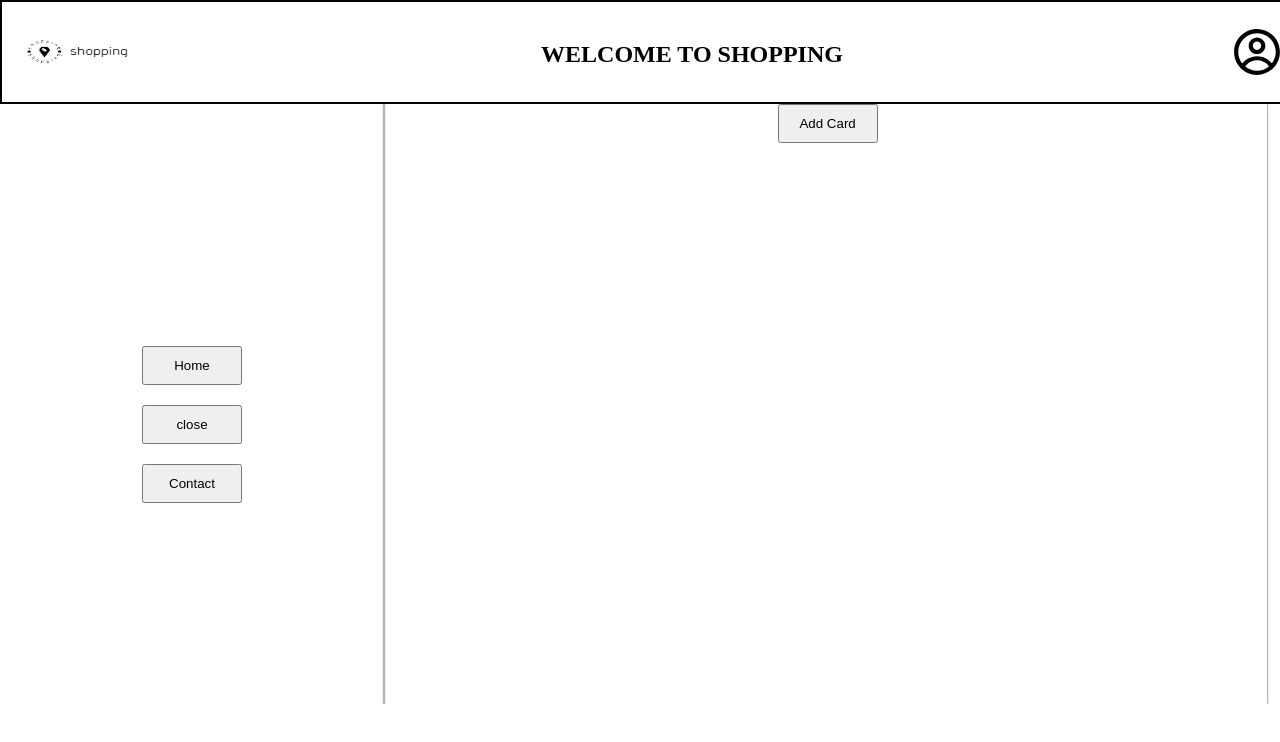
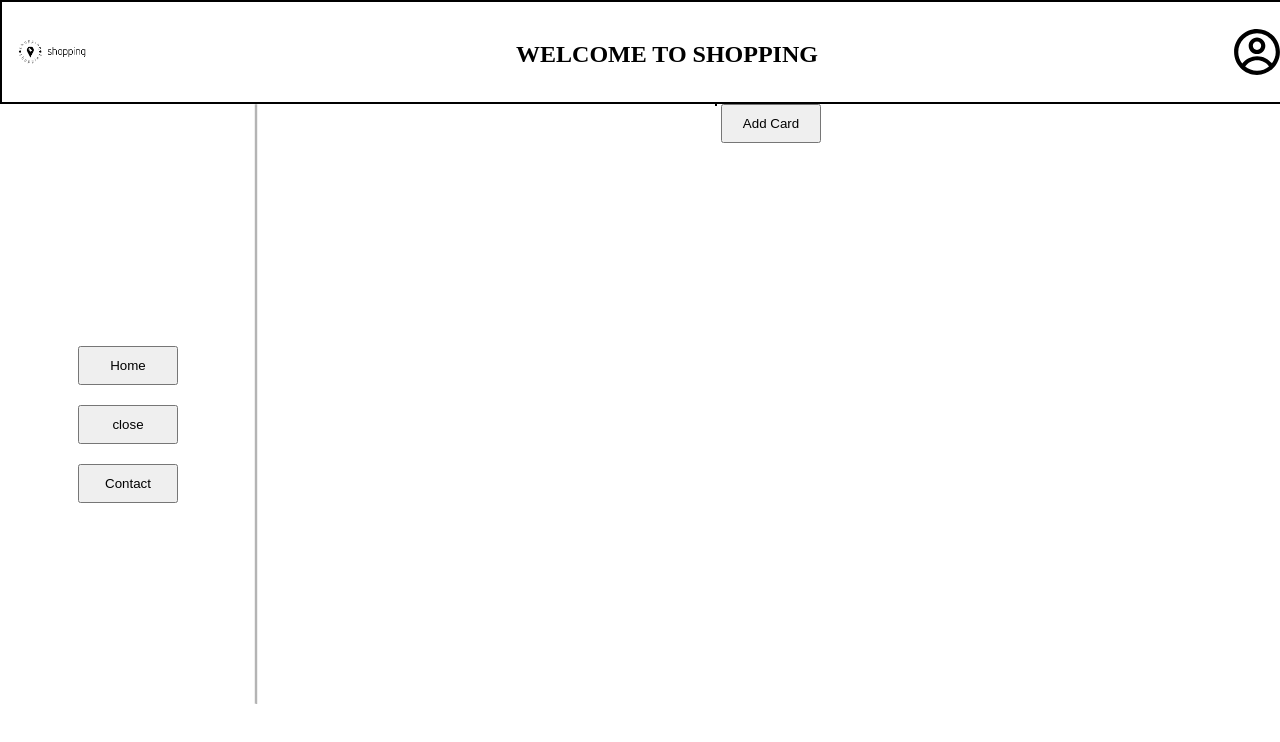
Before and after one commit to TANNE123/class-tasks-every-day, a React (Vite) app: page / in a window 1280 px wide. Shown: the top 742 px of the page. Built offline with nearby package versions, Linux system fonts and the light colour scheme.

Commit message:
update task table

```diff
--- a/src/App.jsx
+++ b/src/App.jsx
@@ -1,13 +1,12 @@
-import TableComponent from "./veryday-class-tasks/tables"
-
-
+import FormComponent from "./from-task/update-from"
 
 const App=()=>{
   return(
     <>
-   <TableComponent/>
+
+    <FormComponent/>
     </>
   )
 }
 
- export default App
+export default App
--- /dev/null
+++ b/src/from-task/formcomponent.jsx
@@ -0,0 +1,26 @@
+const Form = ({valueName,ValueRole,setName,setRole,handleSubmit}) => {
+    return (
+        <>
+            <div>
+                <div>
+                    <h2>Form Fill the Details</h2>
+                    <form onSubmit={handleSubmit}>
+                        <label>User Name:</label>
+                        <br />
+                        <input type="text" value={valueName} onChange={(e)=>setName(e.target.value)} />
+                        <br />
+                        <br />
+                        <label >Role:</label>
+                        <br />
+                        <input type="text" value={ValueRole}  onChange={(e)=>setRole(e.target.value)} />
+                        <br />
+                        <br />
+                        <button type="submit">Submit</button>
+                    </form>
+                </div>
+            </div>
+        </>
+    );
+}
+
+export default Form;
--- /dev/null
+++ b/src/from-task/helper.js
@@ -0,0 +1,9 @@
+export const Items = () => {
+    const AllObj = [];
+    for (let i = 1; i <= 20; i++) {
+      const Obj = { id: i, name: "raju", role: "Python Developer" };
+      AllObj.push(Obj);
+    }
+    return AllObj;
+  };
+  Items();
--- /dev/null
+++ b/src/from-task/style.modules.css
@@ -0,0 +1,71 @@
+body {
+  padding: 0;
+  margin: 0;
+  overflow-x: hidden;
+}
+.header {
+  width: 100%;
+  height: 100px;
+  border: 2px solid;
+  display: flex;
+  flex-wrap: wrap;
+  justify-content: space-between;
+  align-items: center;
+}
+
+.bodyPart {
+  width: 100%;
+  height: 600px;
+  display: flex;
+  flex-wrap: wrap;
+  overflow: hidden;
+}
+.body-left {
+  width: 20%;
+  height: 600px;
+  /* border: 1px solid red; */
+  display: flex;
+  flex-wrap: wrap;
+  flex-direction: column;
+  justify-content: center;
+  align-items: center;
+  gap: 20px;
+  padding: 20px 0px;
+  box-shadow: 0 0 2px 0.1px;
+}
+.body-right {
+  width: 80%;
+  height: 600px;
+  /* border: 1px solid rgb(48, 150, 4); */
+  box-shadow: 0 0 2px 0.1px;
+  overflow-y: scroll;
+  display: flex;
+  justify-content: center;
+
+}
+td ,th{
+  border: 1px solid;
+  width: 200px;
+  text-align: center;
+}
+table{
+  border: 1px solid;
+}
+button {
+  padding: 10px;
+  width: 100px;
+}
+img {
+  width: 100px;
+  height: 100px;
+}
+.icon {
+  font-size: 50px;
+}
+.logo-black {
+  width: 150px;
+  height: 100px;
+}
+.btn {
+  float: right;
+}
--- /dev/null
+++ b/src/from-task/table-omponent.jsx
@@ -0,0 +1,42 @@
+import React from "react";
+
+const FormValidationComponent = ({ removeHandler, details,Update }) => {
+  return (
+    <>
+    {
+      details.length>0 &&(
+          <>
+          <tr>
+          <th>Name</th>
+          <th>Role</th>
+          <th>Remove</th>
+          <th>Update</th>
+
+          </tr>
+          </>
+        )
+
+    }
+      {details.map((EachEmploy,index) => {
+        const { id, name, role } = EachEmploy;
+
+        return (
+          <React.Fragment key={index}>
+            <tr>
+              <td>{name}</td>
+              <td>{role}</td>
+              <td>
+                <button onClick={() => removeHandler(id)}>Remove</button>
+              </td>
+              <td>
+                <button onClick={()=>Update(id)}>Update</button>
+              </td>
+            </tr>
+          </React.Fragment>
+        );
+      })}
+    </>
+  );
+};
+
+export default FormValidationComponent;
--- /dev/null
+++ b/src/from-task/update-from.jsx
@@ -0,0 +1,106 @@
+import { useState } from "react";
+import { CgProfile } from "react-icons/cg";
+import "./style.modules.css"
+import logoBlack from "./logo-black.png";
+import { Items } from "./helper";
+import FormValidationComponent from "./table-omponent";
+import Form from "./formcomponent";
+
+
+const FormComponent = () => {
+  const [details, setDetails] = useState([]);
+  const [name, setNames] = useState("");
+  const [role, setValues] = useState("");
+  const [target,setTarget]=useState("")
+  const [FormOpen,setFormOpen]=useState(false)
+  console.log(name,role);
+
+
+  const AddHandler = () => {
+    const length=details.length
+    const AddDetails={id:length+1,name:"rahul",role:"java Developer"}
+    setDetails([...details,AddDetails])
+    setFormOpen(false)
+
+  };
+
+  const CloseHandler = () => {
+    setDetails([]);
+    setFormOpen(false)
+  };
+
+  const clickHandel = () => {
+    setDetails(Items());
+    setFormOpen(false)
+  };
+
+  const removeHandler = (targetId) => {
+    const filterData = details.filter((each) => each.id != targetId);
+    setDetails(filterData);
+    setFormOpen(false)
+  };
+
+
+  const UpdateHandler =(targetId)=>{
+    setFormOpen(true)
+   const filter= details.filter(each=>each.id ==targetId)
+
+   if(filter){
+    setNames(filter.name)
+    setValues(filter.role)
+    setTarget(targetId)
+   }
+
+
+  }
+
+  const handleSubmit=(e)=>{
+    e.preventDefault();
+    if (target) {
+      setDetails(details.map(emp => emp.id === target ? { ...emp, name, role } : emp));
+    }
+    setFormOpen(false)
+
+  }
+
+
+  return (
+    <>
+      <div className="header">
+        <div>
+            <img src={logoBlack}  />
+        </div>
+        <h2> WELCOME TO SHOPPING </h2>
+        <div>
+        <CgProfile className="icon" />
+        </div>
+      </div>
+      <div className="bodyPart">
+        <div className="body-left">
+          <button onClick={clickHandel}>Home</button>
+          <button onClick={CloseHandler}>close</button>
+          <button>Contact</button>
+        </div>
+
+        <div className="body-right">
+
+          <div>
+            {
+               FormOpen?(<Form valueName={name}  ValueRole={role} setName={setNames}  setRole={setValues} handleSubmit={handleSubmit}/>):""
+            }
+          </div>
+          <div>
+          <div className="overflow">
+            <button className="btn" onClick={() => AddHandler()}>Add Card</button>
+            <table>
+              <FormValidationComponent details={details} removeHandler={removeHandler} Update={UpdateHandler} />
+            </table>
+          </div>
+          </div>
+        </div>
+      </div>
+    </>
+  );
+};
+
+export default FormComponent;
```
Also changed, not shown: src/from-task/logo-black.png (added).
